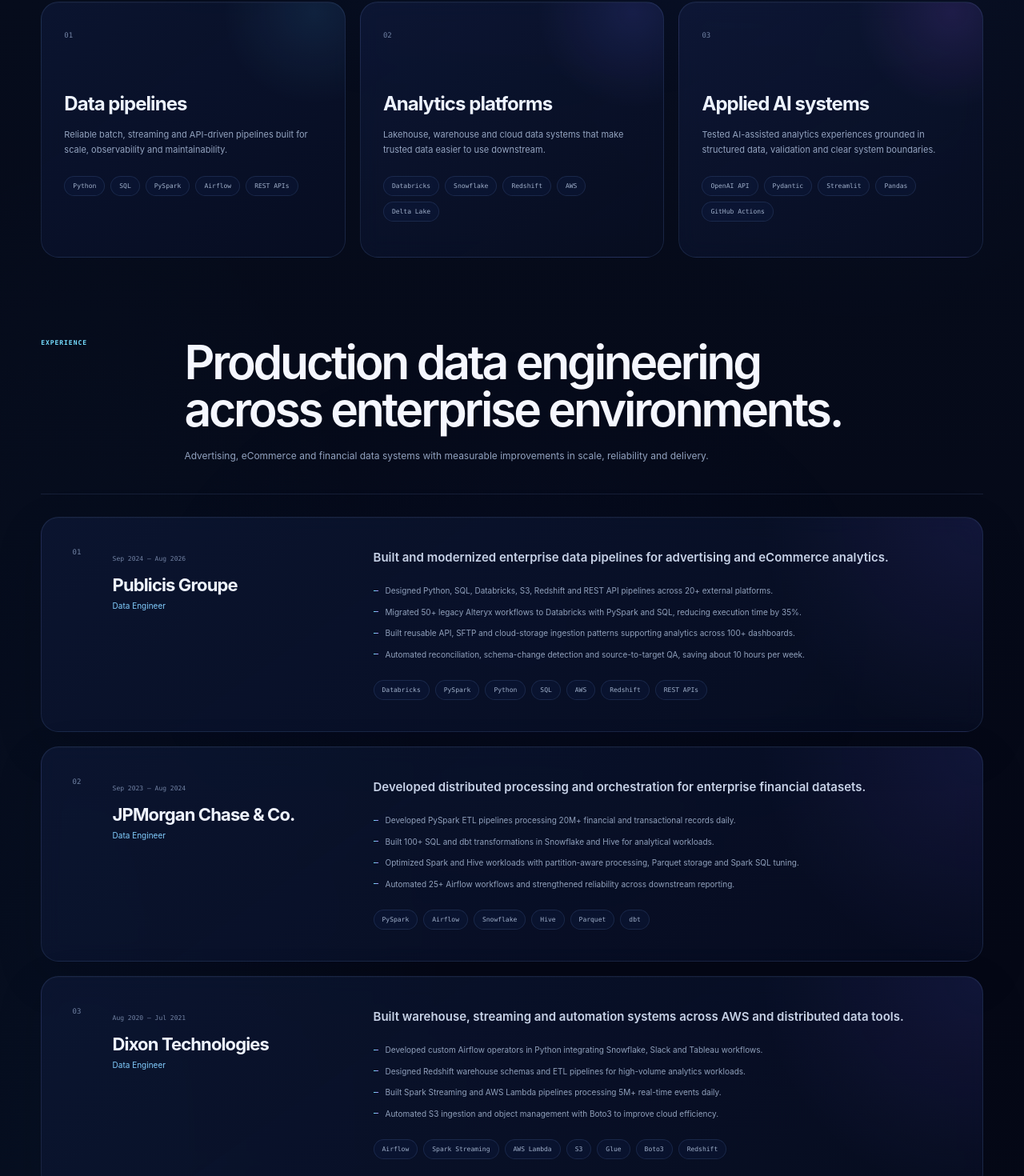
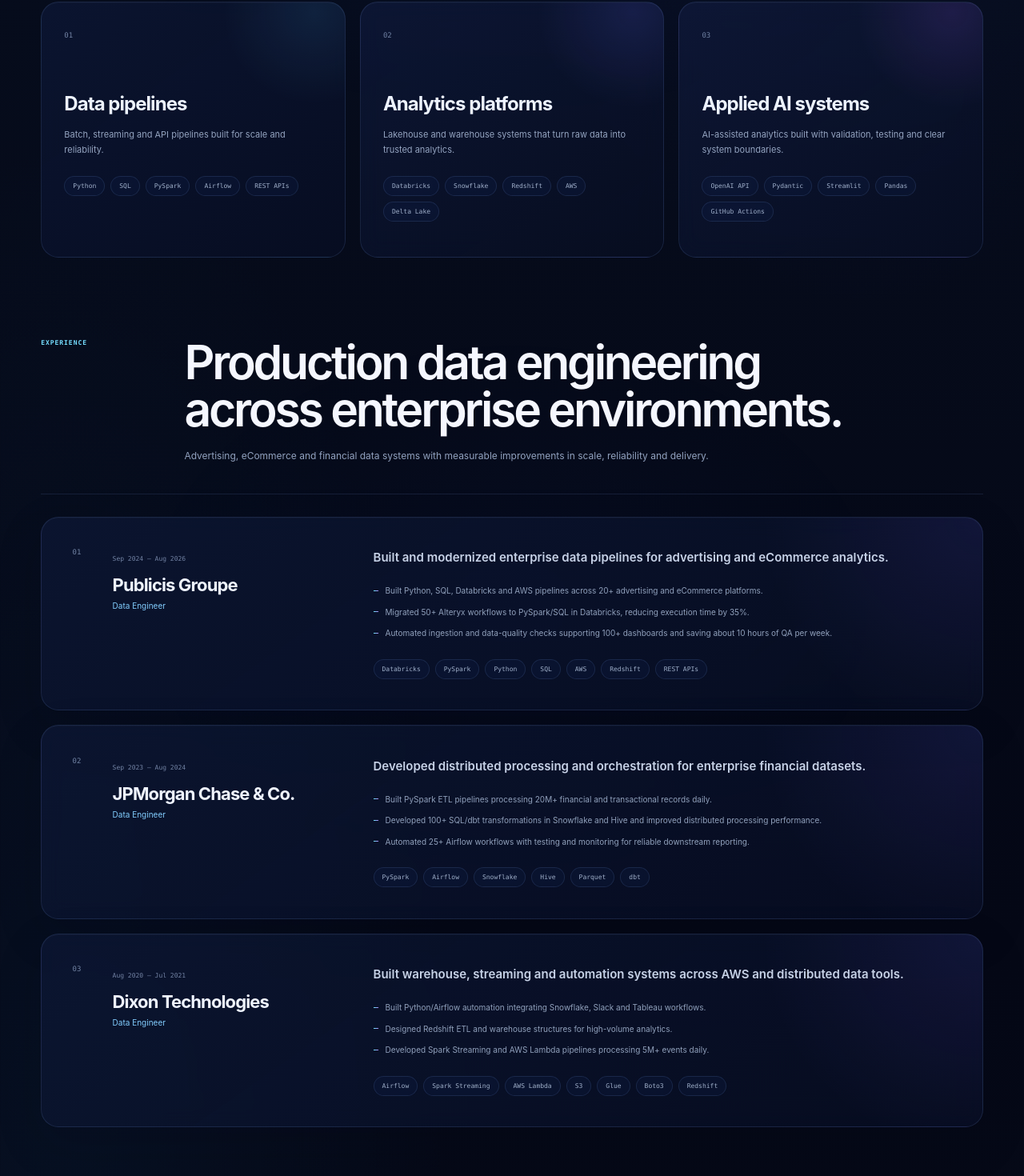
Before and after one commit to anveshsvemuri/anvesh-portfolio, a React (Vite) app: page / in a window 1280 px wide. Shown: the part 1237-2707 px from the top of the page at 80% size. Built offline with nearby package versions, Linux system fonts and the light colour scheme.

Commit message:
Increase particle density and tighten portfolio copy

```diff
--- a/src/App.jsx
+++ b/src/App.jsx
@@ -21,10 +21,9 @@
     period: 'Sep 2024 — Aug 2026',
     summary: 'Built and modernized enterprise data pipelines for advertising and eCommerce analytics.',
     impact: [
-      'Designed Python, SQL, Databricks, S3, Redshift and REST API pipelines across 20+ external platforms.',
-      'Migrated 50+ legacy Alteryx workflows to Databricks with PySpark and SQL, reducing execution time by 35%.',
-      'Built reusable API, SFTP and cloud-storage ingestion patterns supporting analytics across 100+ dashboards.',
-      'Automated reconciliation, schema-change detection and source-to-target QA, saving about 10 hours per week.',
+      'Built Python, SQL, Databricks and AWS pipelines across 20+ advertising and eCommerce platforms.',
+      'Migrated 50+ Alteryx workflows to PySpark/SQL in Databricks, reducing execution time by 35%.',
+      'Automated ingestion and data-quality checks supporting 100+ dashboards and saving about 10 hours of QA per week.',
     ],
     stack: ['Databricks', 'PySpark', 'Python', 'SQL', 'AWS', 'Redshift', 'REST APIs'],
   },
@@ -34,10 +33,9 @@
     period: 'Sep 2023 — Aug 2024',
     summary: 'Developed distributed processing and orchestration for enterprise financial datasets.',
     impact: [
-      'Developed PySpark ETL pipelines processing 20M+ financial and transactional records daily.',
-      'Built 100+ SQL and dbt transformations in Snowflake and Hive for analytical workloads.',
-      'Optimized Spark and Hive workloads with partition-aware processing, Parquet storage and Spark SQL tuning.',
-      'Automated 25+ Airflow workflows and strengthened reliability across downstream reporting.',
+      'Built PySpark ETL pipelines processing 20M+ financial and transactional records daily.',
+      'Developed 100+ SQL/dbt transformations in Snowflake and Hive and improved distributed processing performance.',
+      'Automated 25+ Airflow workflows with testing and monitoring for reliable downstream reporting.',
     ],
     stack: ['PySpark', 'Airflow', 'Snowflake', 'Hive', 'Parquet', 'dbt'],
   },
@@ -47,10 +45,9 @@
     period: 'Aug 2020 — Jul 2021',
     summary: 'Built warehouse, streaming and automation systems across AWS and distributed data tools.',
     impact: [
-      'Developed custom Airflow operators in Python integrating Snowflake, Slack and Tableau workflows.',
-      'Designed Redshift warehouse schemas and ETL pipelines for high-volume analytics workloads.',
-      'Built Spark Streaming and AWS Lambda pipelines processing 5M+ real-time events daily.',
-      'Automated S3 ingestion and object management with Boto3 to improve cloud efficiency.',
+      'Built Python/Airflow automation integrating Snowflake, Slack and Tableau workflows.',
+      'Designed Redshift ETL and warehouse structures for high-volume analytics.',
+      'Developed Spark Streaming and AWS Lambda pipelines processing 5M+ events daily.',
     ],
     stack: ['Airflow', 'Spark Streaming', 'AWS Lambda', 'S3', 'Glue', 'Boto3', 'Redshift'],
   },
@@ -60,19 +57,19 @@
   {
     number: '01',
     title: 'Data pipelines',
-    copy: 'Reliable batch, streaming and API-driven pipelines built for scale, observability and maintainability.',
+    copy: 'Batch, streaming and API pipelines built for scale and reliability.',
     tools: ['Python', 'SQL', 'PySpark', 'Airflow', 'REST APIs'],
   },
   {
     number: '02',
     title: 'Analytics platforms',
-    copy: 'Lakehouse, warehouse and cloud data systems that make trusted data easier to use downstream.',
+    copy: 'Lakehouse and warehouse systems that turn raw data into trusted analytics.',
     tools: ['Databricks', 'Snowflake', 'Redshift', 'AWS', 'Delta Lake'],
   },
   {
     number: '03',
     title: 'Applied AI systems',
-    copy: 'Tested AI-assisted analytics experiences grounded in structured data, validation and clear system boundaries.',
+    copy: 'AI-assisted analytics built with validation, testing and clear system boundaries.',
     tools: ['OpenAI API', 'Pydantic', 'Streamlit', 'Pandas', 'GitHub Actions'],
   },
 ]
@@ -82,7 +79,7 @@
     number: '01',
     title: 'AI Analytics Assistant',
     label: 'Applied AI / Analytics',
-    description: 'A tested Streamlit application that profiles CSV datasets, answers deterministic analytics questions, and uses schema-validated AI responses for open-ended analysis.',
+    description: 'A tested analytics assistant for profiling datasets, answering structured questions and generating validated AI analysis.',
     href: 'https://github.com/anveshsvemuri/ai-analytics-assistant',
     image: '/projects/ai-analytics-preview.svg',
     imageAlt: 'AI Analytics Assistant interface preview',
@@ -93,7 +90,7 @@
     number: '02',
     title: 'Housing Data Lakehouse',
     label: 'Lakehouse / Data Platform',
-    description: 'A reproducible PySpark medallion pipeline with incremental Bronze processing, typed Silver records, rejected-row quarantine, partitioned Gold KPIs and Terraform-defined AWS storage.',
+    description: 'A reproducible PySpark medallion pipeline with incremental processing, data-quality controls and Terraform-defined AWS storage.',
     href: 'https://github.com/anveshsvemuri/housing-data-lakehouse',
     image: '/projects/housing-lakehouse-preview.svg',
     imageAlt: 'Housing Data Lakehouse architecture preview',
@@ -289,8 +286,8 @@
     }
 
     const makePoints = () => {
-      const density = width < 700 ? 15000 : width > 1600 ? 9000 : 11500
-      const count = Math.max(64, Math.min(185, Math.round((width * height) / density)))
+      const density = width < 700 ? 11500 : width > 1600 ? 5600 : 7200
+      const count = Math.max(88, Math.min(285, Math.round((width * height) / density)))
 
       points = Array.from({ length: count }, (_, index) => {
         const target = targetFor(index, 0)
```
